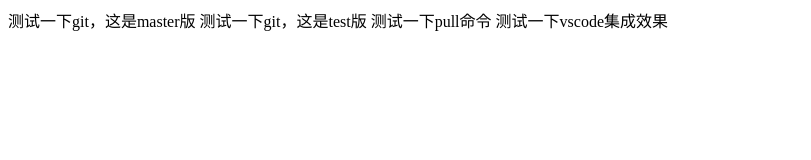
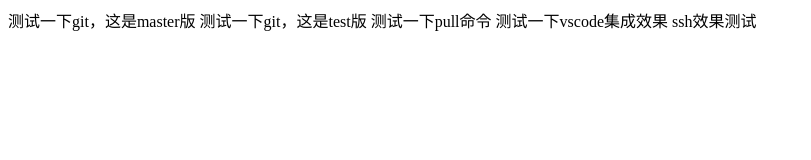
Before and after one commit to Rui9700K/js-primary, a plain HTML site: page js-primary/gitTEST.html in a window 1280 px wide. Shown: the whole page, without its empty margins (0-811 px from the left). Drawn offline with Linux system fonts and the light colour scheme.

Commit message:
ssh效果测试

```diff
--- a/js-primary/gitTEST.html
+++ b/js-primary/gitTEST.html
@@ -17,6 +17,7 @@
         <a>测试一下git，这是test版</a>
         <a>测试一下pull命令</a>
         <a>测试一下vscode集成效果</a>
+        <a>ssh效果测试</a>
         <!--[if lt IE 7]>
             <p class="browsehappy">You are using an <strong>outdated</strong> browser. Please <a href="#">upgrade your browser</a> to improve your experience.</p>
         <![endif]-->
```
